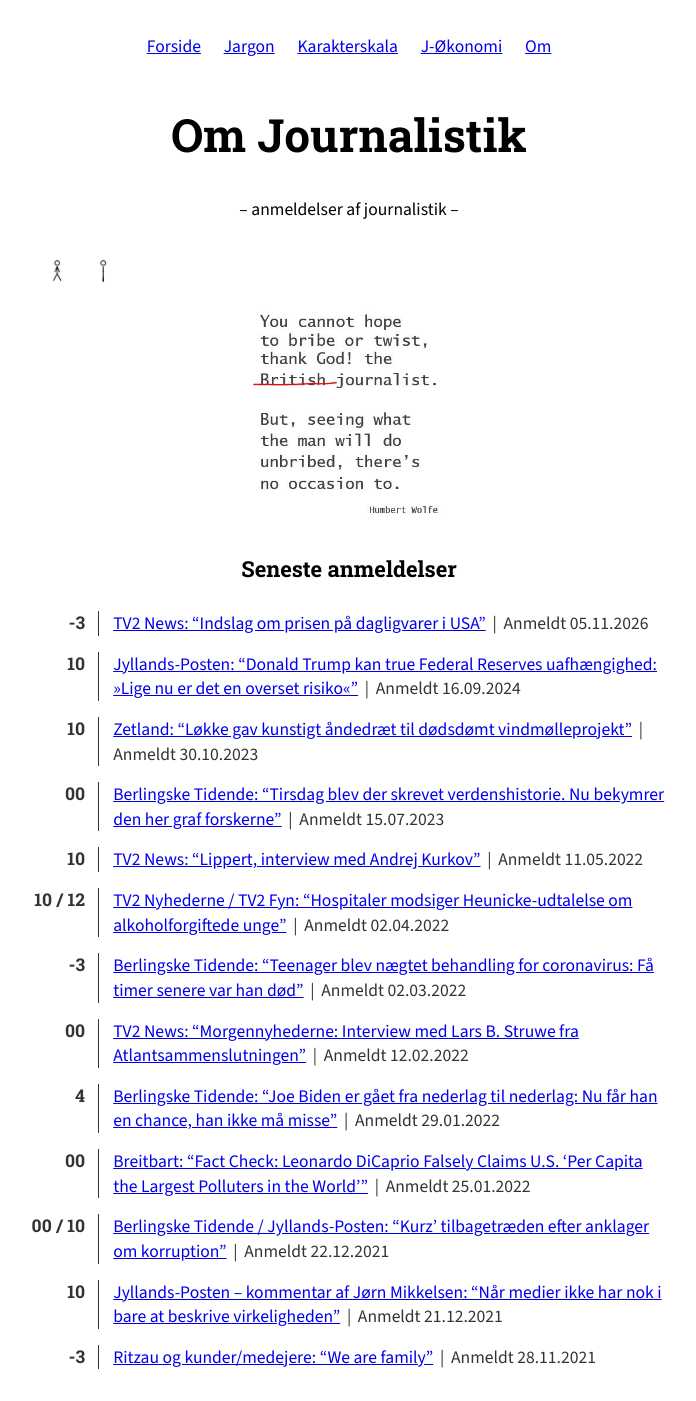
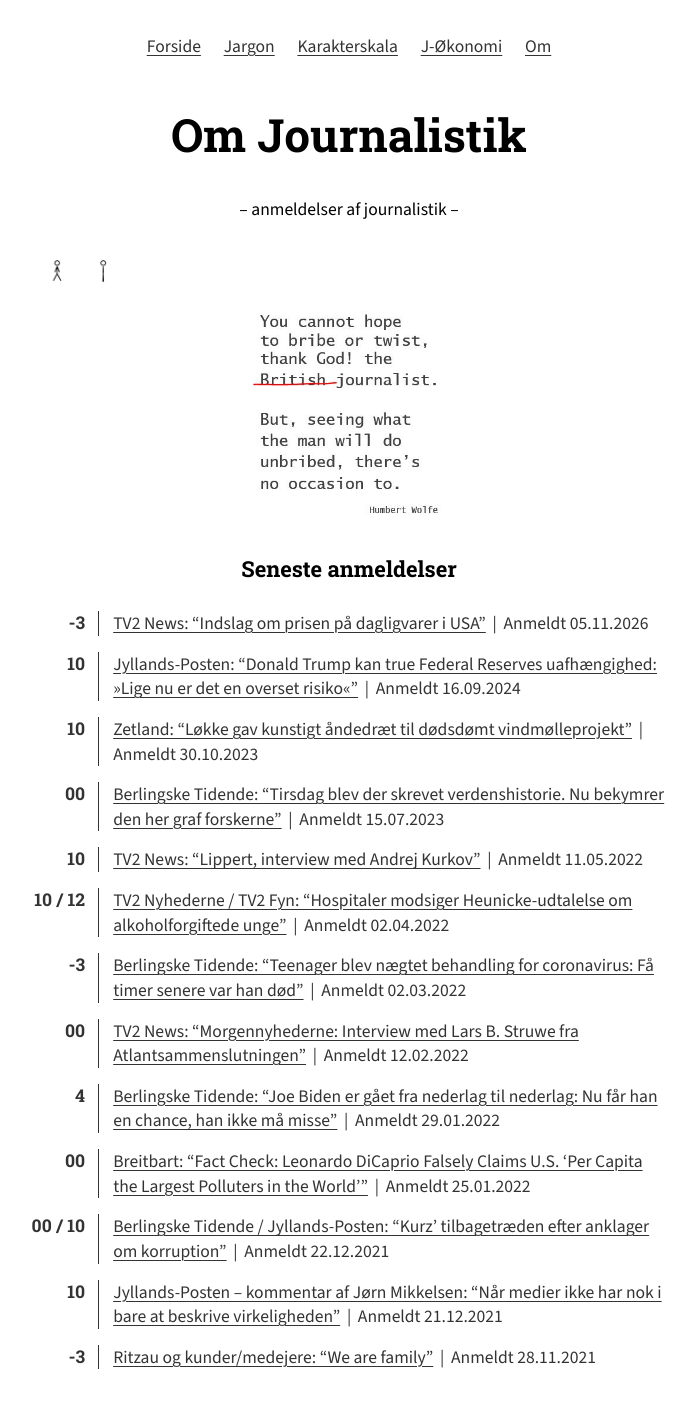
Before and after one commit to MichaelOAppel/OmJournalistik, a Jekyll site: the page built from index.md, in a window 1280 px wide. Shown: the whole page, without its empty margins (291-987 px from the left). Built offline with Jekyll 4.4.1, drawn with Linux system fonts in a browser that asks for light colours.

Commit message:
Update default.html

```diff
--- a/_layouts/default.html
+++ b/_layouts/default.html
@@ -41,6 +41,9 @@
     ul.anmeldelser .tit { border-left: 1px solid #333; padding-left: 0.9rem; }
     ul.anmeldelser .sep { color: #333; margin: 0 0.2rem; }
     ul.anmeldelser .dat { color: #333; white-space: nowrap; }
+    a { color: #333; text-decoration: underline; text-decoration-thickness: 1px; text-underline-offset: 0.15em; }
+    a:visited { color: #666; }
+    a:hover { color: #b22; }
   </style>
 </head>
 <body>
```
